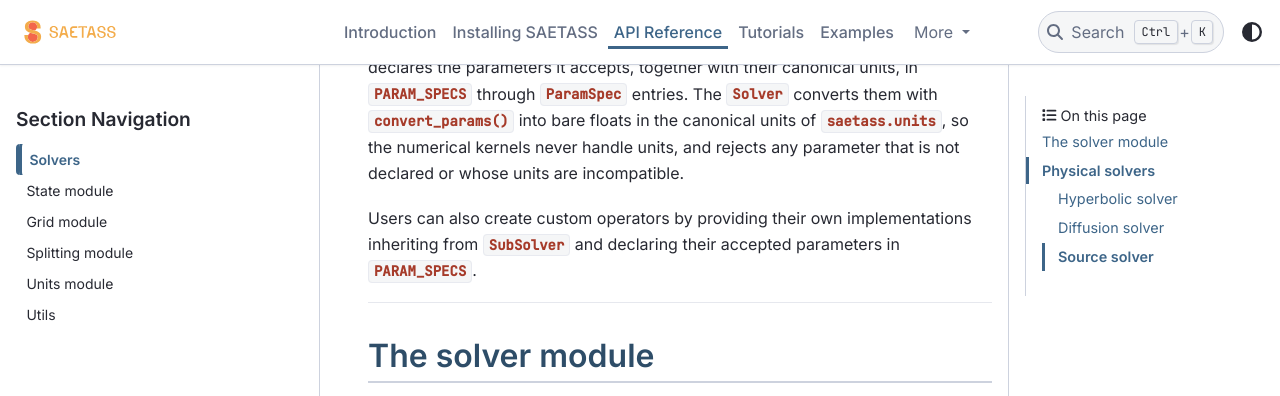
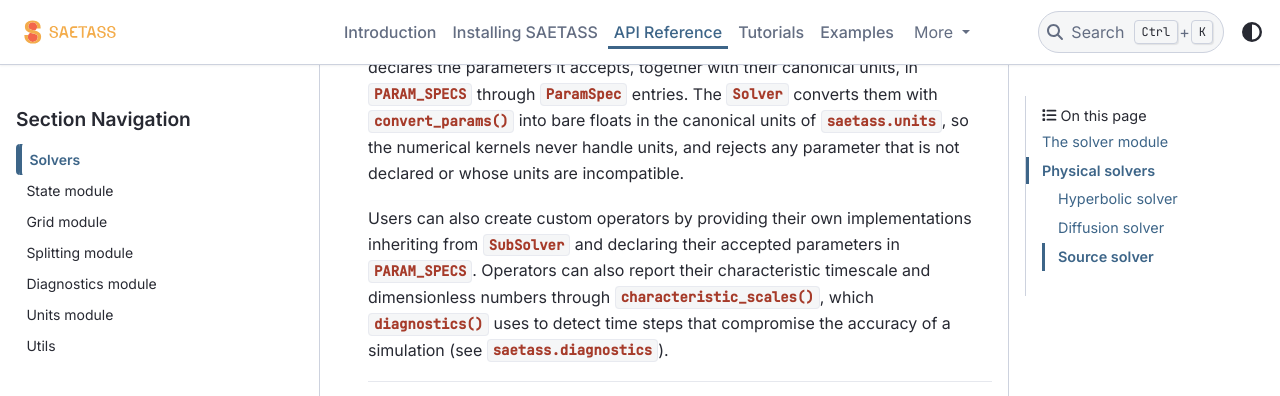
Before and after one commit to jmgarciamorillo/SAETASS, a Sphinx documentation site: the page built from docs/source/api/solvers.rst, in a window 1280 px wide and 900 px high, scrolled down 418 px, cut to the strip 0-396 px from the top of the window. Built offline with Sphinx 7.4.7 and the PyData theme 0.15.4, drawn with Linux system fonts in a browser that asks for light colours; pages that are not in the unit, such as notebooks, are missing from menus.

Commit message:
Document the diagnostics module

```diff
--- /dev/null
+++ b/docs/source/api/diagnostics.rst
@@ -0,0 +1,5 @@
+Diagnostics module
+------------------
+
+.. automodule:: saetass.diagnostics
+    :members:
--- a/docs/source/api/index.rst
+++ b/docs/source/api/index.rst
@@ -8,5 +8,6 @@
     state
     grid
     splitting
+    diagnostics
     units
     utils
--- a/docs/source/api/solvers.rst
+++ b/docs/source/api/solvers.rst
@@ -13,6 +13,7 @@
 The :py:class:`~saetass.solver.Solver` converts them with :py:meth:`~saetass.solver.SubSolver.convert_params` into bare floats in the canonical units of :py:mod:`saetass.units`, so the numerical kernels never handle units, and rejects any parameter that is not declared or whose units are incompatible.
 
 Users can also create custom operators by providing their own implementations inheriting from :py:class:`~saetass.solver.SubSolver` and declaring their accepted parameters in :py:attr:`~saetass.solver.SubSolver.PARAM_SPECS`.
+Operators can also report their characteristic timescale and dimensionless numbers through :py:meth:`~saetass.solver.SubSolver.characteristic_scales`, which :py:meth:`~saetass.solver.Solver.diagnostics` uses to detect time steps that compromise the accuracy of a simulation (see :py:mod:`saetass.diagnostics`).
 
 ------------------
 
```
